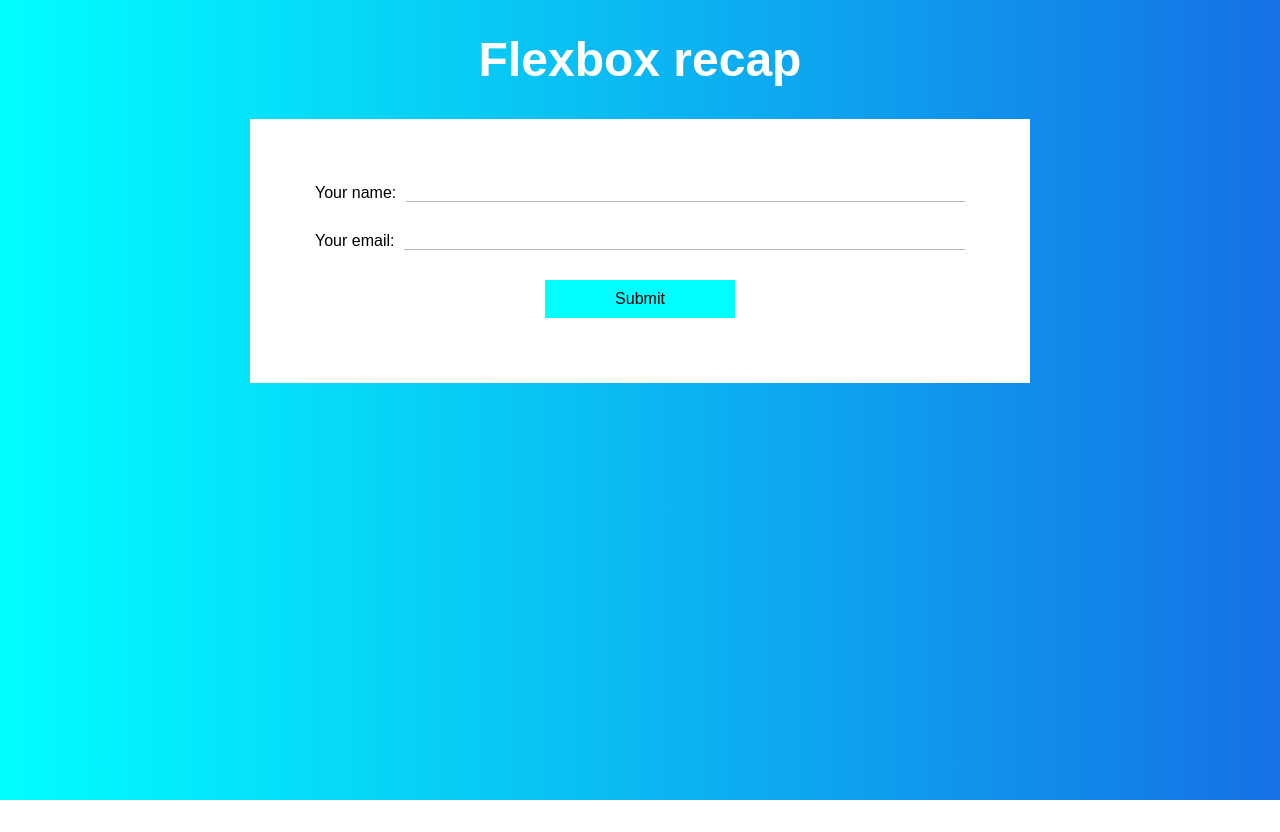
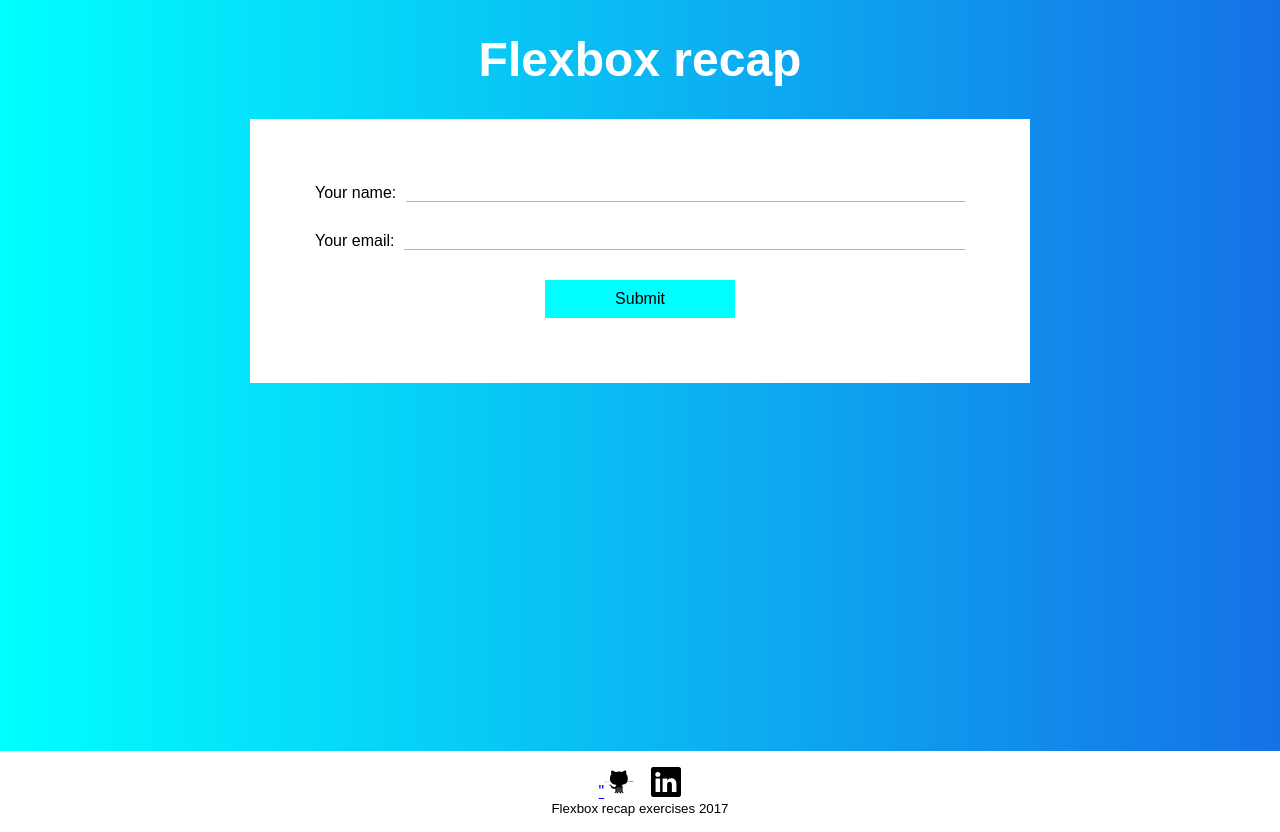
Before and after one commit to shikinen/Flexbox_recap, a website: page index.html in a window 1280 px wide. Before the commit the page ends 800 px from the top, so only its background shows below. Drawn offline with Linux system fonts and the light colour scheme; a web font is replaced by a local one.

Commit message:
social links section

```diff
--- a/index.html
+++ b/index.html
@@ -19,9 +19,9 @@
 
 <body>
     <div class="container">
-       <header>
-           <h1>Flexbox recap</h1>
-       </header>
+        <header>
+            <h1>Flexbox recap</h1>
+        </header>
         <div class="form-container">
             <form action="">
                 <div class="form-row">
@@ -33,12 +33,20 @@
                     <input type="email" id="email" value="" placeholder="">
                 </div>
                 <div class="form-row">
-                    <input type="submit"  value="Submit">
+                    <input type="submit" value="Submit">
                 </div>
             </form>
         </div>
     </div>
 
+    <footer>
+        <div class="social">
+            <a href="http://github.com/shikinen">"<img src="img/github-logo.svg" alt="Github"></a>
+            <a href="https://linkedin.com/in/miodowski"><img src="img/linkedin-logo-1.svg" alt="LinkedIn"></a>
+        </div>
+        <small>Flexbox recap exercises 2017</small>
+    </footer>
+
 
 </body>
 
--- a/sass/main.scss
+++ b/sass/main.scss
@@ -1,31 +1,31 @@
+//////////////// VARIABLES ////////////////
 $basic-gray: gray;
 $basic-blue: #1571E6;
-$main-font: 'Saira Semi Condensed', sans-serif;
-///////////////////////////////
+$main-font: 'Saira Semi Condensed',
+sans-serif;
+$tablet: screen and (min-width: 768px);
 
-html, body {
+/*============ GENERAL ============*/
+
+html,
+body {
     margin: 0;
-}
-* {
-    box-sizing: border-box;
+    height: 100%;
 }
 
 html {
     background: linear-gradient(90deg, aqua, $basic-blue);
     background-repeat: no-repeat;
-    height: 100%;
-    font-family: $main-font;
 }
 
-header {
-    text-align: center;
-    color: white;
-    h1 {
-        font-size: 2rem;
-        @media screen and (min-width: 756px) {
-            font-size: 3rem;
-        }
-    }
+* {
+    box-sizing: border-box;
+}
+
+body {
+    font-family: $main-font;
+    min-height: 100%;
+    position: relative;
 }
 
 .container {
@@ -33,9 +33,26 @@ header {
     margin: 20px auto;
 }
 
+
+/*============ HEADER ============*/
+
+header {
+    text-align: center;
+    color: white;
+    h1 {
+        font-size: 2rem;
+        @media #{$tablet} {
+            font-size: 3rem;
+        }
+    }
+}
+
+
+/*============ FORM ============*/
+
 .form-container {
     margin: 10px;
-    padding: 50px 25px;
+    padding: 50px 15px;
     background: white;
     label {
         padding-right: 10px;
@@ -52,7 +69,7 @@ header {
             border-bottom: 1px solid $basic-blue;
         }
     }
-    @media screen and (min-width: 768px) {
+    @media #{$tablet} {
         padding: 50px;
     }
 }
@@ -81,6 +98,29 @@ input[type="submit"] {
         background-color: $basic-blue;
         border: none;
         color: white;
-        cursor:pointer;
+        cursor: pointer;
     }
 }
+
+footer {
+    position: absolute;
+    right: 0;
+    bottom: 0;
+    left: 0;
+    padding: 1rem;
+    background-color: #fff;
+    text-align: center;
+    display: flex;
+    align-items: center;
+    flex-direction: column;
+}
+
+.social {
+    display: flex;
+    justify-content: space-around;
+    width: 100px;
+    img {
+        width: 30px;
+        height: 30px;
+    }
+}
```
Also changed, not shown: css/main.css, img/github-logo.svg (added), img/linkedin-logo-1.svg (added).
